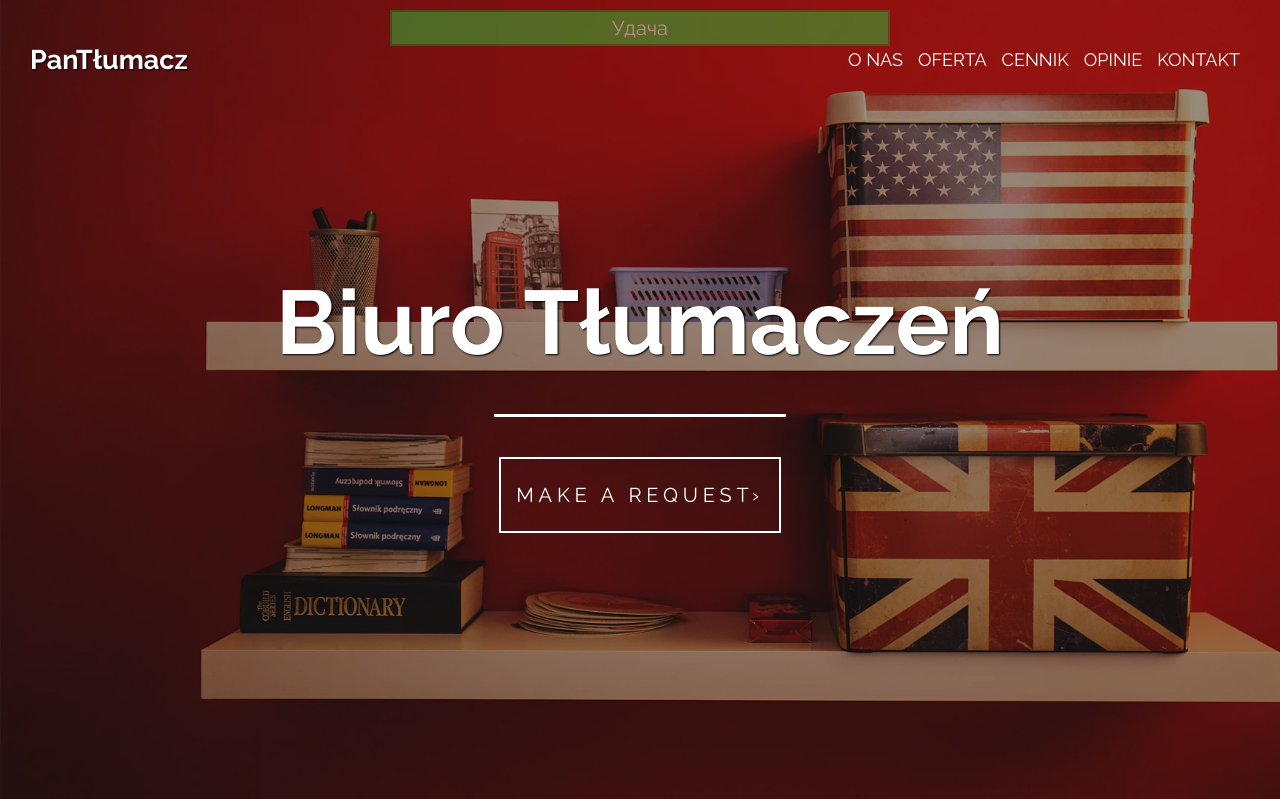
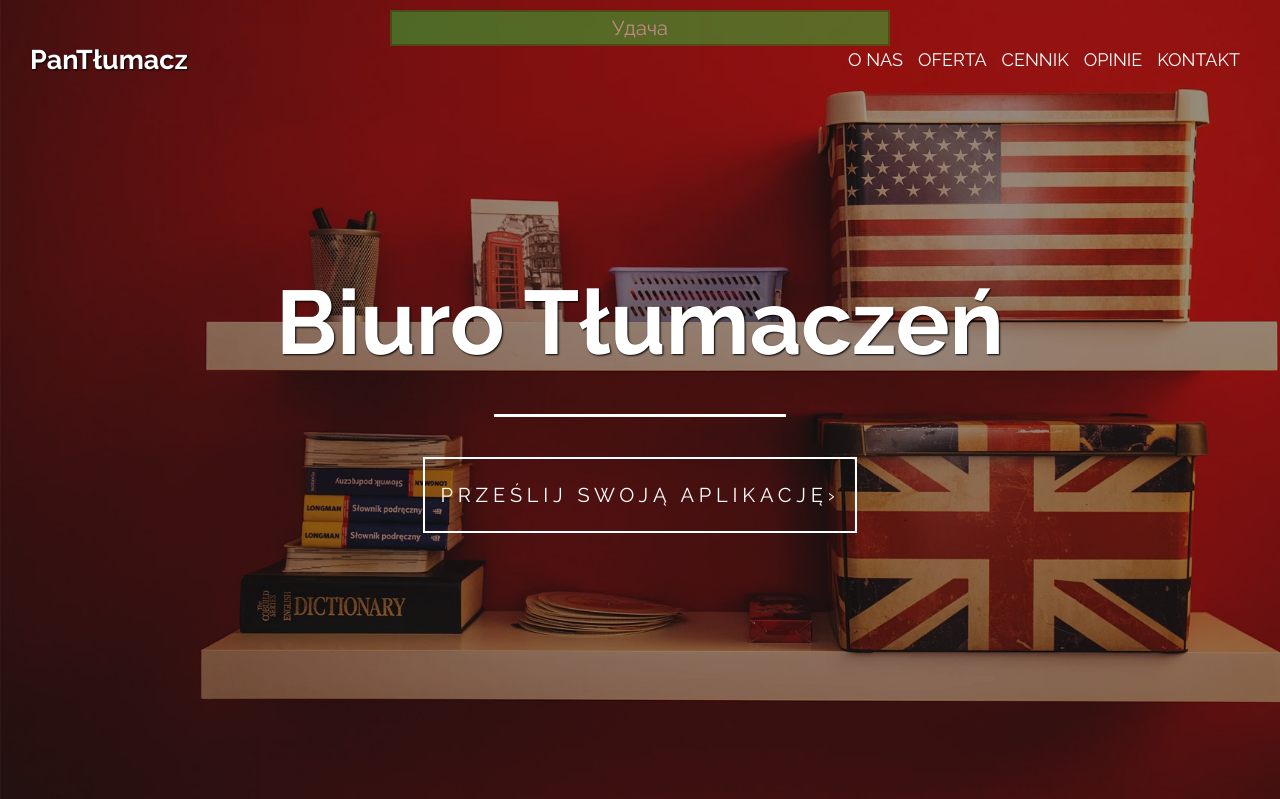
Before and after one commit to Balimbo/PanTlumacz, a PHP site: page / in a window 1280 px wide. Shown: the top 799 px of the page. Run offline with PHP 8.4, Linux system fonts and the light colour scheme; data that the repository does not hold is empty.

Commit message:
Update index.php

```diff
--- a/index.php
+++ b/index.php
@@ -51,7 +51,7 @@
                 <!-- <div class="header_subtext">Lorem ipsum dolor sit amet, consectetur adipisicing.</div> -->
                 <!-- <a id="modal__request__open" class="main_button" href="#">Make a request</a> -->
                 <div class="button">
-                    <a id="modal__request__open"  href="#">Make a request<span class="shift">›</span></a>
+                    <a id="modal__request__open"  href="#">Prześlij swoją aplikację<span class="shift">›</span></a>
                     <div class="mask"></div>
                 </div>
             </div>
```
